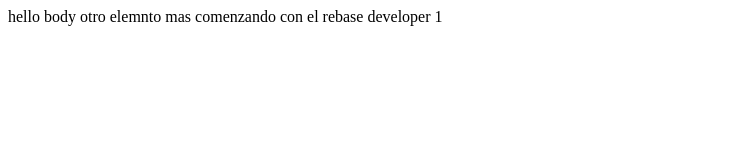
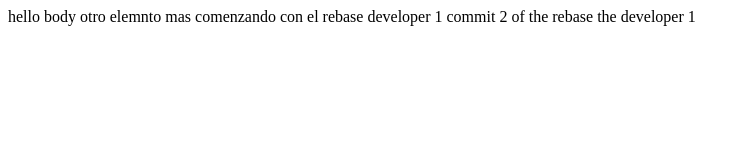
Before and after one commit to Leo-islas/firtsRepo, a plain HTML site: page index.html in a window 1280 px wide. Shown: the whole page, without its empty margins (0-750 px from the left). Drawn offline with Linux system fonts and the light colour scheme.

Commit message:
started feature branch 1 on rebase demo commit 2

```diff
--- a/index.html
+++ b/index.html
@@ -15,6 +15,6 @@ otro elemnto mas
 
 
 comenzando con el rebase developer 1
-
+commit 2 of the  rebase  the developer 1
 </body>
 </html>
```
